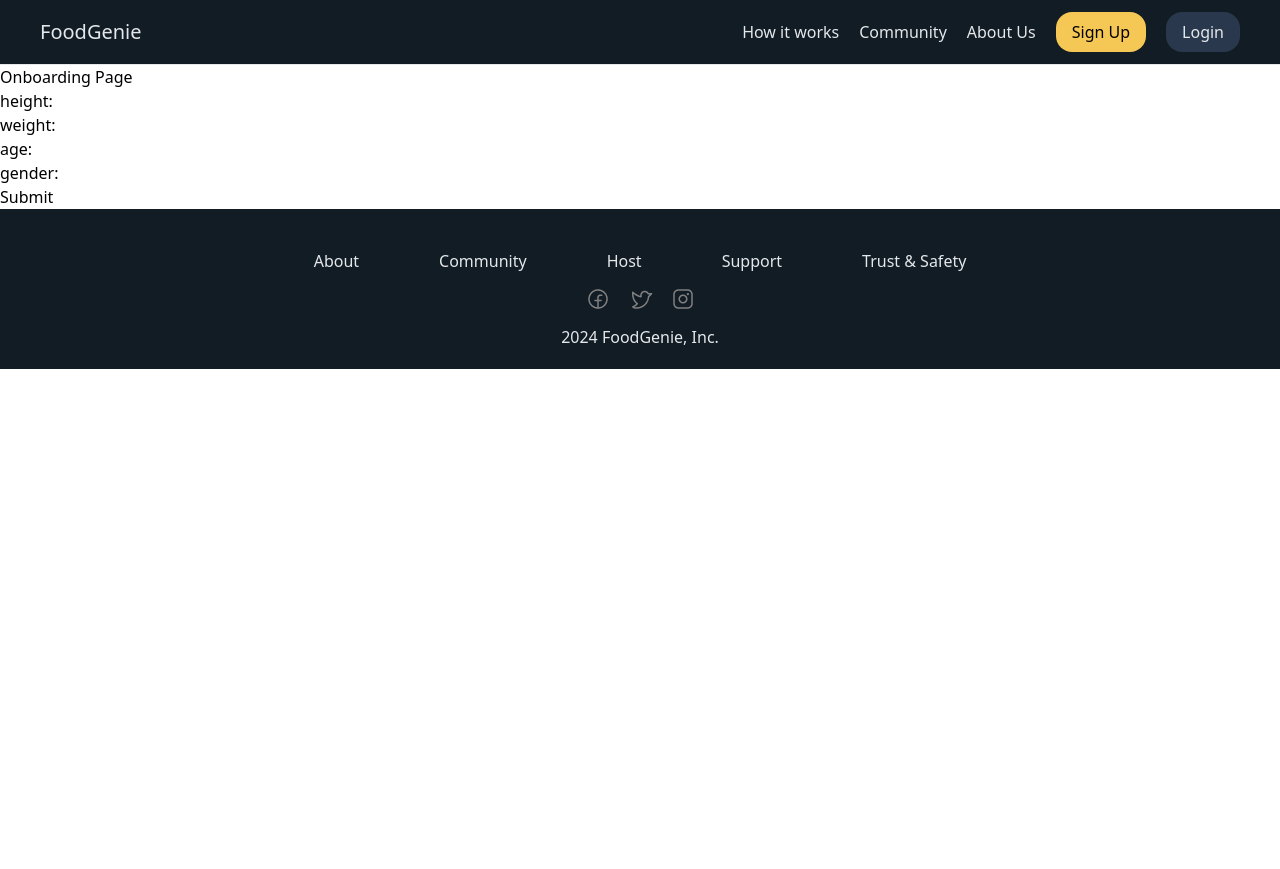
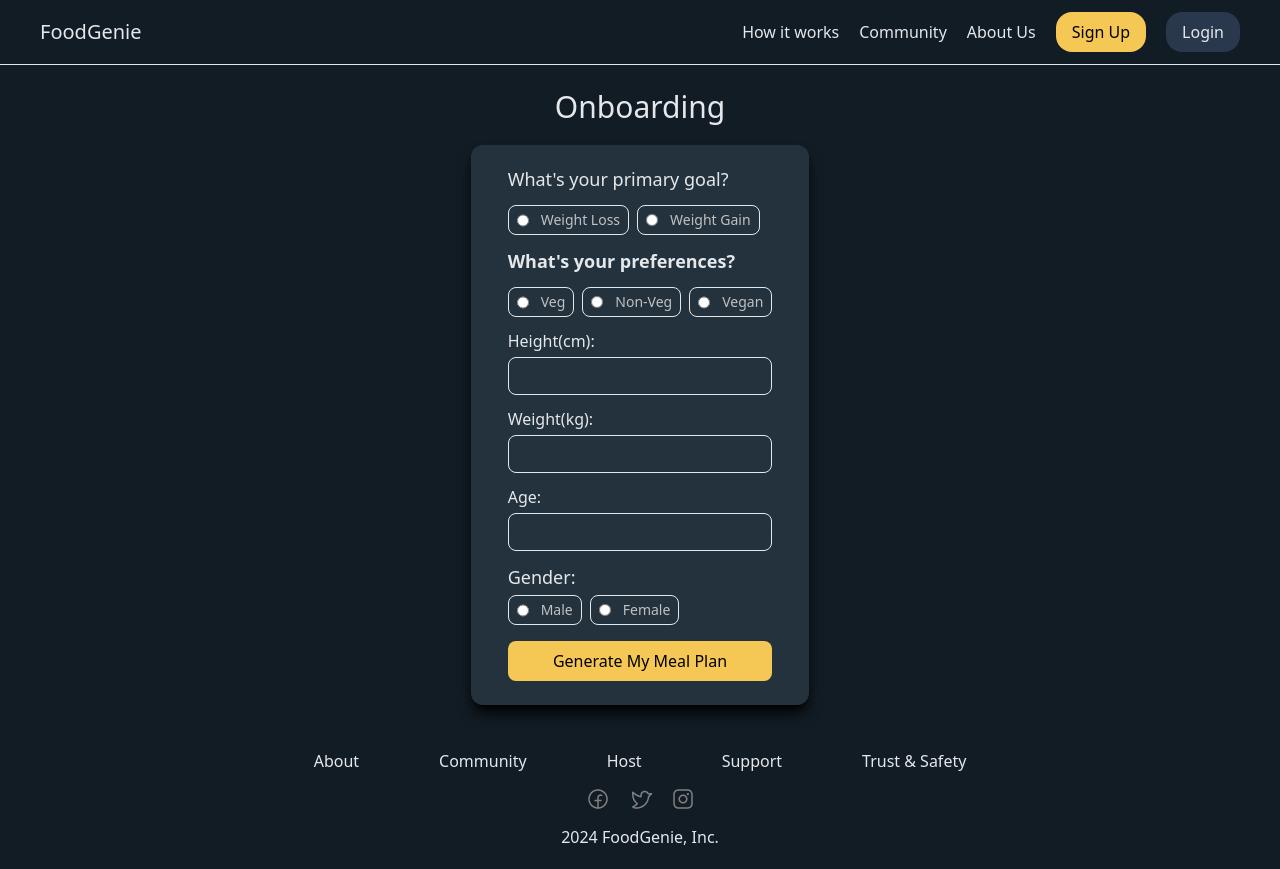
Before and after one commit to Arsh-Quadri/food-genie, a React (Vite) app: page /onboard in a window 1280 px wide. Before the commit the page ends 800 px from the top, so only its background shows below. Built offline with nearby package versions, Linux system fonts and the light colour scheme; no server answers.

Commit message:
Onboard updated

```diff
--- a/src/components/Dashboard.jsx
+++ b/src/components/Dashboard.jsx
@@ -5,6 +5,7 @@ import Community from "./Dashboard/Community";
 import Profile from "./Dashboard/Profile";
 import CreatePost from "./Dashboard/CreatePost";
 import Settings from "./Dashboard/Settings";
+import Custom from "./Dashboard/Custom";
 import Chatbot from "./Dashboard/Chatbot";
 import { useState } from "react";
 import chatbot from "../assets/chatbot.gif";
@@ -43,6 +44,7 @@ const Dashboard = ({ user, setRecipe, recipe }) => {
             <Route path="/profile" element={<Profile />} />
             <Route path="/create-post" element={<CreatePost />} />
             <Route path="/settings" element={<Settings />} />
+            <Route path="/custom" element={<Custom />} />
             {recipe && (
               <Route
                 path={`/recipes/${recipe.name}`}
--- a/src/components/Dashboard/Chart.jsx
+++ b/src/components/Dashboard/Chart.jsx
@@ -45,13 +45,13 @@ const Chart = ({ meals, caloriesMaintain }) => {
       y: {
         ticks: { color: "#E5E8EB" }, // Change y-axis tick text color
         grid: {
-          color: "rgb(239, 239, 240)", // Change x-axis grid color to light gray
+          color: "rgb(239, 239, 240,0.1)", // Change x-axis grid color to light gray
         },
       },
       x: {
         ticks: { color: "#E5E8EB" }, // Change x-axis tick text color
         grid: {
-          color: "rgba(0, 0, 0, 0.5)", // Change x-axis grid color to light gray
+          color: "rgba(239, 239, 240,0.1)", // Change x-axis grid color to light gray
         },
       },
     },
@@ -155,7 +155,7 @@ const Chart = ({ meals, caloriesMaintain }) => {
           </div>
         </div>
       </div>
-      <div className="w-full text-2xl py-3 text-center font-medium text-[#E5E8EB]">
+      <div className="w-full mt-10 text-2xl py-3 text-center font-medium text-[#E5E8EB]">
         Total Calories in Recipes vs Maintain weight Calories
       </div>
       <Bar options={option} data={data} />
--- /dev/null
+++ b/src/components/Dashboard/Custom.jsx
@@ -0,0 +1,7 @@
+const Custom = () => {
+  return (
+    <div className="w-[90%] h-fit bg-[#23323d] p-5 px-10 mt-6 rounded-xl shadow-lg shadow-black"></div>
+  );
+};
+
+export default Custom;
--- a/src/components/Dashboard/DashboardMain.jsx
+++ b/src/components/Dashboard/DashboardMain.jsx
@@ -2,10 +2,11 @@ import { get, ref, set } from "firebase/database";
 import { useEffect, useState } from "react";
 import { database } from "../../../backend/firebase";
 import { FontAwesomeIcon } from "@fortawesome/react-fontawesome";
-import { faArrowDown } from "@fortawesome/free-solid-svg-icons";
+import { faArrowDown, faArrowUp } from "@fortawesome/free-solid-svg-icons";
 import Recommend from "./Recommend";
 import { GoogleGenerativeAI } from "@google/generative-ai";
 import Chart from "./Chart";
+import { Link } from "react-router-dom";
 
 const DashboardMain = ({ user, setRecipe }) => {
   const userId = (user && user.uid) || null;
@@ -30,7 +31,7 @@ const DashboardMain = ({ user, setRecipe }) => {
 
   const calculateCalories = () => {
     if (onboardData) {
-      const { age, height, weight } = onboardData;
+      const { age, height, weight, gainOrLose, vegNonveg } = onboardData;
       const heightInMeters = height / 100; // Convert height from cm to meters
       const weightInKg = parseFloat(weight);
       const bmi = (weightInKg / (heightInMeters * heightInMeters)).toFixed(2);
@@ -40,12 +41,21 @@ const DashboardMain = ({ user, setRecipe }) => {
       const caloriesMildLoss = Math.round(caloriesMaintain - 250);
       const caloriesWeightLoss = Math.round(caloriesMaintain - 500);
       const caloriesExtremeLoss = Math.round(caloriesMaintain - 1000); // As per your formula
+      const caloriesMildGain = Math.round(caloriesMaintain + 250);
+      const caloriesToGain = Math.round(caloriesMaintain + 500);
+      const caloriesExtremeGain = Math.round(caloriesMaintain + 1000);
+
       return {
         bmi,
         caloriesMaintain,
         caloriesMildLoss,
         caloriesWeightLoss,
         caloriesExtremeLoss,
+        caloriesMildGain,
+        caloriesToGain,
+        caloriesExtremeGain,
+        gainOrLose,
+        vegNonveg,
       };
     }
     return null;
@@ -186,9 +196,12 @@ const DashboardMain = ({ user, setRecipe }) => {
         >
           Regenerate
         </div>
-        <div className="bg-[#94a3ba] hover:bg-[#7b90ad] px-4 py-2 rounded-xl cursor-pointer w-fit text-black font-medium">
+        <Link
+          to="/dashboard/custom"
+          className="bg-[#94a3ba] hover:bg-[#7b90ad] px-4 py-2 rounded-xl cursor-pointer w-fit text-black font-medium"
+        >
           Make Custom
-        </div>
+        </Link>
       </div>
       <hr className="w-full text-[#E5E8EB] my-4" />
       {/* <div className="text-[#8a8e90] underline">suggested</div> */}
@@ -234,27 +247,65 @@ const DashboardMain = ({ user, setRecipe }) => {
                 <FontAwesomeIcon icon={faArrowDown} /> -0 kg/week
               </div>
             </div>
+            {calories.gainOrLose === "weightloss" ? (
+              <>
                 <div className="flex flex-col justify-center font-medium text-sm gap-2 items-start px-5 py-3 bg-[#121c24] text-[#E5E8EB] rounded-xl">
                   <p className="text-[#9ea3a4]">Mild weight loss</p>
-              <p className="text-xl">{calories.caloriesMildLoss} Calories</p>
+                  <p className="text-xl">
+                    {calories.caloriesMildLoss} Calories
+                  </p>
                   <div className="text-green-400">
                     <FontAwesomeIcon icon={faArrowDown} /> -0.25 kg/week
                   </div>
                 </div>
                 <div className="flex flex-col justify-center font-medium text-sm gap-2 items-start px-5 py-3 bg-[#121c24] text-[#E5E8EB] rounded-xl">
                   <p className="text-[#9ea3a4]">weight loss</p>
-              <p className="text-xl">{calories.caloriesWeightLoss} Calories</p>
+                  <p className="text-xl">
+                    {calories.caloriesWeightLoss} Calories
+                  </p>
                   <div className="text-green-400">
                     <FontAwesomeIcon icon={faArrowDown} /> -0.5 kg/week
                   </div>
                 </div>
                 <div className="flex flex-col justify-center font-medium text-sm gap-2 items-start px-5 py-3 bg-[#121c24] text-[#E5E8EB] rounded-xl">
                   <p className="text-[#9ea3a4]">Extreme weight loss</p>
-              <p className="text-xl">{calories.caloriesExtremeLoss} Calories</p>
+                  <p className="text-xl">
+                    {calories.caloriesExtremeLoss} Calories
+                  </p>
                   <div className="text-green-400">
                     <FontAwesomeIcon icon={faArrowDown} /> -1 kg/week
                   </div>
                 </div>
+              </>
+            ) : (
+              <>
+                <div className="flex flex-col justify-center font-medium text-sm gap-2 items-start px-5 py-3 bg-[#121c24] text-[#E5E8EB] rounded-xl">
+                  <p className="text-[#9ea3a4]">Mild weight gain</p>
+                  <p className="text-xl">
+                    {calories.caloriesMildGain} Calories
+                  </p>
+                  <div className="text-green-400">
+                    <FontAwesomeIcon icon={faArrowUp} /> +0.25 kg/week
+                  </div>
+                </div>
+                <div className="flex flex-col justify-center font-medium text-sm gap-2 items-start px-5 py-3 bg-[#121c24] text-[#E5E8EB] rounded-xl">
+                  <p className="text-[#9ea3a4]">weight gain</p>
+                  <p className="text-xl">{calories.caloriesToGain} Calories</p>
+                  <div className="text-green-400">
+                    <FontAwesomeIcon icon={faArrowUp} /> +0.5 kg/week
+                  </div>
+                </div>
+                <div className="flex flex-col justify-center font-medium text-sm gap-2 items-start px-5 py-3 bg-[#121c24] text-[#E5E8EB] rounded-xl">
+                  <p className="text-[#9ea3a4]">Extreme weight gain</p>
+                  <p className="text-xl">
+                    {calories.caloriesExtremeGain} Calories
+                  </p>
+                  <div className="text-green-400">
+                    <FontAwesomeIcon icon={faArrowUp} /> +1 kg/week
+                  </div>
+                </div>
+              </>
+            )}
           </div>
         </div>
       )}
--- a/src/components/Onboard.jsx
+++ b/src/components/Onboard.jsx
@@ -1,20 +1,16 @@
 import { useState } from "react";
-// import { getDatabase } from "firebase/compat/database";
-// import firebase from "firebase/compat/app";
 import { useNavigate } from "react-router-dom";
-// import { database } from "../../backend/firebase";
 import { ref, set } from "firebase/database";
 import { database } from "../../backend/firebase";
 
 const Onboard = ({ user }) => {
+  const [gainOrLose, setgainOrLose] = useState("");
+  const [vegNonveg, setvegNonveg] = useState("");
   const [height, setHeight] = useState("");
   const [weight, setWeight] = useState("");
   const [age, setAge] = useState("");
   const [gender, setgender] = useState("");
-  // const [veg, setVeg] = useState("");
   const navigate = useNavigate();
-  //   const auth = getAuth(app);
-  // const database = getDatabase(app);
   const handleOnboardingSubmit = async (e) => {
     e.preventDefault();
 
@@ -31,6 +27,8 @@ const Onboard = ({ user }) => {
         weight: weight,
         age: age,
         gender: gender,
+        gainOrLose: gainOrLose,
+        vegNonveg: vegNonveg,
         isOnboardingCompleted: true,
       });
 
@@ -39,6 +37,8 @@ const Onboard = ({ user }) => {
       setWeight("");
       setAge("");
       setgender("");
+      setvegNonveg("");
+      setgainOrLose("");
       // setVeg("")
       navigate("/dashboard");
     } catch (error) {
@@ -47,57 +47,165 @@ const Onboard = ({ user }) => {
   };
 
   return (
-    <div>
-      <h1>Onboarding Page</h1>
-      <form onSubmit={handleOnboardingSubmit}>
-        <div>
-          <label htmlFor="name">height:</label>
+    <div className="bg-[#121c24] w-full h-full flex justify-center items-center">
+      <div className=" w-[27%] px-1 py-1 flex flex-col items-center justify-center ">
+        <h1 className="text-3xl text-[#E5E8EB] font-medium py-5">Onboarding</h1>
+        <form className="w-full" onSubmit={handleOnboardingSubmit}>
+          <div className=" w-full flex flex-col justify-center items-center bg-[#23323d] rounded-xl shadow-lg shadow-black">
+            <div className=" flex flex-col justify-center  rounded-3xl px-2 py-2">
+              <div className="mt-3 ">
+                <h1 className="text-lg text-[#E5E8EB] font-medium text-left ">
+                  What's your primary goal?
+                </h1>
+                <div className="mt-3  flex flex-row font-[500]  gap-2">
+                  <label className="flex justify-center items-center gap-3 px-2 py-1 w-fit rounded-lg border border-[#E5E8EB]">
                     <input
-            type="text"
+                      type="radio"
+                      value="weightloss"
+                      checked={gainOrLose === "weightloss"}
+                      onChange={(e) => setgainOrLose(e.target.value)}
+                      className="form-radio w-3 text-black "
+                    />
+                    <span className="text-sm font-medium text-[#c0c1c2]">
+                      Weight Loss
+                    </span>
+                  </label>
+                  <label className="flex gap-3 px-2 py-1 w-fit rounded-lg border border-[#E5E8EB]">
+                    <input
+                      type="radio"
+                      value="weightgain"
+                      checked={gainOrLose === "weightgain"}
+                      onChange={(e) => setgainOrLose(e.target.value)}
+                      className="form-radio w-3 text-black "
+                    />
+                    <span className="text-sm font-medium text-[#c0c1c2]">
+                      Weight Gain
+                    </span>
+                  </label>
+                </div>
+              </div>
+              <div className=" mt-3">
+                <h1 className="text-lg text-[#E5E8EB] font-[600] relative  left-0 text-left ">
+                  What's your preferences?
+                </h1>
+                <div className="mt-3  flex flex-row font-[500]  gap-2">
+                  <label className="flex justify-center items-center gap-3 px-2 py-1 w-fit rounded-lg border border-[#E5E8EB]">
+                    <input
+                      type="radio"
+                      value="veg"
+                      checked={vegNonveg === "veg"}
+                      onChange={(e) => setvegNonveg(e.target.value)}
+                      className="form-radio w-3 text-black"
+                    />
+                    <span className="text-sm font-medium text-[#c0c1c2]">
+                      Veg
+                    </span>
+                  </label>
+                  <label className="flex gap-3 px-2 py-1 w-fit rounded-lg border border-[#E5E8EB]">
+                    <input
+                      type="radio"
+                      value="nonveg"
+                      checked={vegNonveg === "nonveg"}
+                      onChange={(e) => setvegNonveg(e.target.value)}
+                      className="form-radio w-3 text-black"
+                    />
+                    <span className="text-sm font-medium text-[#c0c1c2]">
+                      Non-Veg
+                    </span>
+                  </label>
+                  <label className="flex justify-center items-center gap-3 px-2 py-1 w-fit rounded-lg border border-[#E5E8EB]">
+                    <input
+                      type="radio"
+                      value="vegan"
+                      checked={vegNonveg === "vegan"}
+                      onChange={(e) => setvegNonveg(e.target.value)}
+                      className="form-radio w-3 text-black "
+                    />
+                    <span className="text-sm font-medium text-[#c0c1c2]">
+                      Vegan
+                    </span>
+                  </label>
+                </div>
+              </div>
+              <div className="mt-3 flex flex-col gap-3">
+                <div className="flex flex-col">
+                  <label className="pb-1 font-medium text-[#E5E8EB]">
+                    Height(cm):
+                  </label>
+                  <input
+                    type="number"
                     id="name"
                     value={height}
+                    className="bg-transparent px-3 py-2 border border-[#E5E8EB] rounded-lg outline-none text-sm font-medium text-[#E5E8EB]"
                     onChange={(e) => setHeight(e.target.value)}
                   />
                 </div>
-        <div>
-          <label htmlFor="name">weight:</label>
+                <div className="flex flex-col">
+                  <label className="pb-1 font-medium text-[#E5E8EB]">
+                    Weight(kg):
+                  </label>
                   <input
-            type="text"
+                    type="number"
                     id="name"
                     value={weight}
+                    className="bg-transparent px-3 py-2 border border-[#E5E8EB] rounded-lg outline-none text-sm font-medium text-[#E5E8EB]"
                     onChange={(e) => setWeight(e.target.value)}
                   />
                 </div>
-        <div>
-          <label htmlFor="name">age:</label>
+                <div className="flex flex-col">
+                  <label className="pb-1 font-medium text-[#E5E8EB]">
+                    Age:
+                  </label>
                   <input
-            type="text"
+                    type="number"
                     id="name"
                     value={age}
+                    className="bg-transparent px-3 py-2 border border-[#E5E8EB] rounded-lg outline-none text-sm font-medium text-[#E5E8EB]"
                     onChange={(e) => setAge(e.target.value)}
                   />
                 </div>
                 <div>
-          <label htmlFor="name">gender:</label>
+                  <h1 className="text-lg pb-1 text-[#E5E8EB] font-medium text-left ">
+                    Gender:
+                  </h1>
+                  <div className="flex flex-row font-[500]  gap-2">
+                    <label className="flex justify-center items-center gap-3 px-2 py-1 w-fit rounded-lg border border-[#E5E8EB]">
                       <input
-            type="text"
-            id="name"
-            value={gender}
+                        type="radio"
+                        value="male"
+                        checked={gender === "male"}
                         onChange={(e) => setgender(e.target.value)}
+                        className="form-radio w-3 text-black "
                       />
+                      <span className="text-sm font-medium text-[#c0c1c2]">
+                        Male
+                      </span>
+                    </label>
+                    <label className="flex gap-3 px-2 py-1 w-fit rounded-lg border border-[#E5E8EB]">
+                      <input
+                        type="radio"
+                        value="female"
+                        checked={gender === "female"}
+                        onChange={(e) => setgender(e.target.value)}
+                        className="form-radio w-3 text-black "
+                      />
+                      <span className="text-sm font-medium text-[#c0c1c2]">
+                        Female
+                      </span>
+                    </label>
                   </div>
-        {/* <div>
-          <label htmlFor="name">veg or nonveg:</label>
-          <input
-            type="text"
-            id="name"
-            value={gender}
-            onChange={(e) => setgender(e.target.value)}
-          />
-        </div> */}
-
-        <button type="submit">Submit</button>
+                </div>
+              </div>
+              <button
+                type="submit"
+                className="bg-[#f5c754] hover:bg-[#f89f2b] px-3 py-2 rounded-lg font-medium cursor-pointer  md:block text-center my-4"
+              >
+                Generate My Meal Plan
+              </button>
+            </div>
+          </div>
         </form>
+      </div>
     </div>
   );
 };
```
Lines whose indentation alone changed are shown as unchanged.
